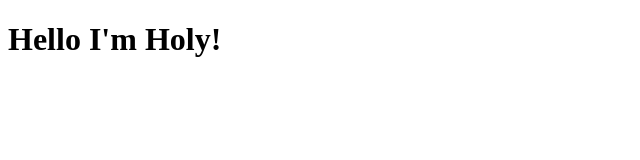
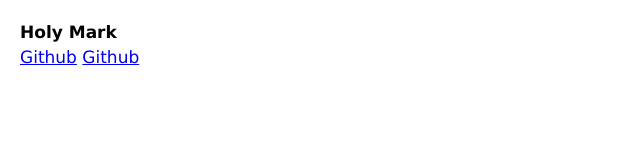
Before and after one commit to Makroghop/holy, a plain HTML site: page index.html in a window 1280 px wide. Shown: the whole page, without its empty margins (0-640 px from the left). Drawn offline with Linux system fonts and the light colour scheme.

Commit message:
Update index.html

```diff
--- a/index.html
+++ b/index.html
@@ -4,9 +4,48 @@
     <meta charset="UTF-8" />
     <meta http-equiv="X-UA-Compatible" content="IE=edge" />
     <meta name="viewport" content="width=device-width, initial-scale=1.0" />
-    <title>Holy Mark Makroghop</title>
+    <meta name="description" content="Holy Mark - Github Homepage">
+    <title>Holy Mark</title>
+    <style>
+      *{
+        padding:0;
+        margin:0;
+        box-sizing:border-box;
+      }
+      body{
+     font-size: 17px;
+    -webkit-font-smoothing: antialiased;
+    font-stretch: 100%;
+    line-height: 25px;
+        font-family: verdana, san-serif
+}
+      }
+      .img-cont{
+       height: 80vh;
+        background-image: url("https://cdn.s7.shopdisney.eu/is/image/DisneyStoreES/461063731735-1?fmt=jpeg&qlt=90&wid=652&hei=652" alt="captin america shield");
+    background-position: center;
+    background-repeat: no-repeat;
+    background-size: cover;
+
+      }
+
+      footer{
+        padding: 20px;
+      }
+    </style>
   </head>
   <body>
-    <h1>Hello I'm Holy!</h1>
+    <div class="img-cont" >
+
+    </div>
+
+    <footer>
+      <h4>Holy Mark</h4>
+      <div></div>
+      <div class="tags">
+        <a href="https://github.com/holymark">Github</a>
+        <a href="mailto:holymark0001@gmail.com">Github</a>
+      </div>
+    </footer>
   </body>
 </html>
```
